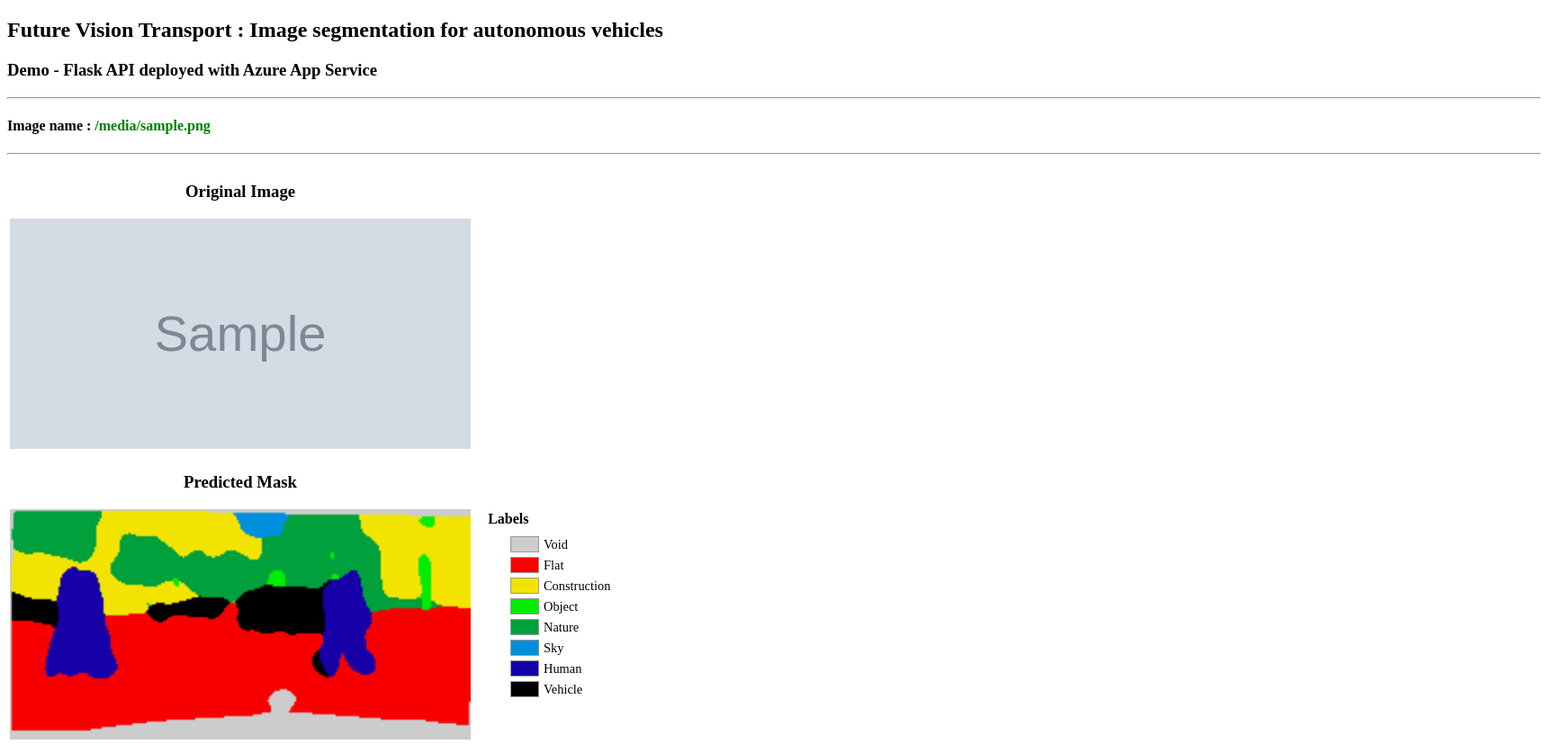
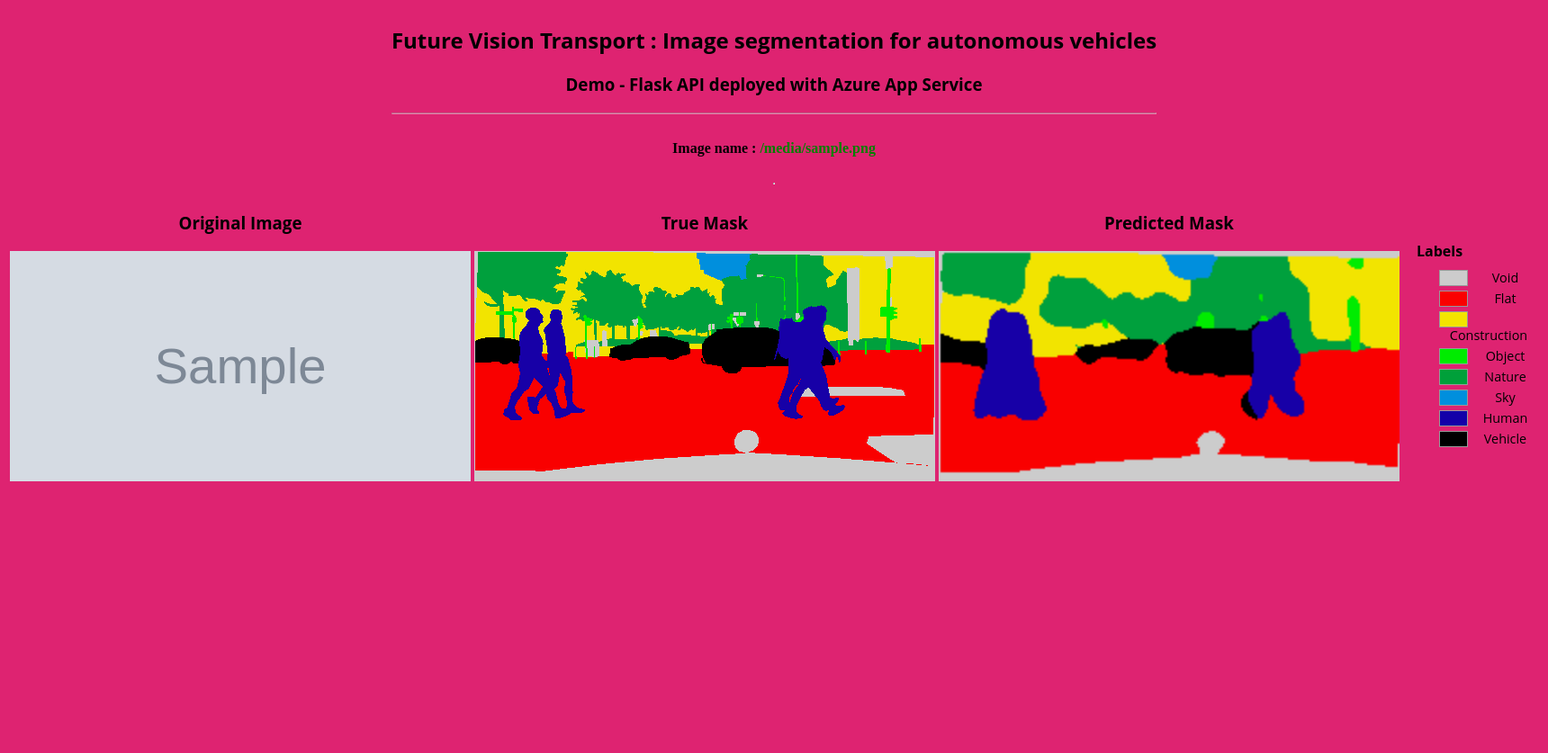
Before and after one commit to raoofrachidi/OC_IA_8, a Flask app: template templates/predict.html in a window 1720 px wide. Shown: the whole page at 90% size. After the commit the page ends 535 px from the top, so only its background shows below. Run offline with Flask 2, Linux system fonts and the light colour scheme; the template is opened without the code that fills it: most values are stand-ins (such as "Sample title", 1, 10 or a date in 2020); grey boxes marked "Sample" are stand-in pictures.

Commit message:
Update predict.html

```diff
--- a/templates/predict.html
+++ b/templates/predict.html
@@ -2,35 +2,36 @@
 <html lang="en">
 <head>
     <meta charset="UTF-8">
-    <title>Future Vision Transport</title>
+    <title style="font-family: 'Franklin Gothic Medium Cond'">Future Vision Transport</title>
 </head>
-<body>
+<body style="text-align: center; align-items: center; justify-content: center; background-color: #de2371">
 
-    <header>
-        <div class="title">
+    <header style="display: flex; align-items: center; justify-content: center">
+        <div class="title" style="font-family: 'Open Sans', serif">
             <h2>Future Vision Transport : Image segmentation for autonomous vehicles</h2>
             <h3>Demo - Flask API deployed with Azure App Service</h3>
-            <hr>
+            <hr style="color: white; opacity: 0.5">
         </div>
     </header>
 
-   <main>
+   <main style="display: grid; text-align: center">
        <h4>Image name : <font color="green">{{image_data}}</font></h4>
        <hr>
        <table>
            <tr>
                <td>
-                   <h3 align=center>Original Image</h3>
-                   <img src='{{ url_for("static", filename="images/"+image_data) }}' height="256" width="512"/>
-                </td>
-            </tr>
-
-           <tr>
-               <td>
-                   <h3 align=center>Predicted Mask</h3>
-                   <img src='{{ url_for("static", filename="outputs/prediction.png") }}' height="256" width="512"/>
+                   <h3 align=center style="font-family: 'Open Sans', serif">Original Image</h3>
+                   <img src='{{ url_for("static", filename="images/"+image_data) }}' height="256" width="512" alt="images"/>
                </td>
                <td>
+                   <h3 align=center style="font-family: 'Open Sans', serif">True Mask</h3>
+                   <img src='{{ url_for("static", filename="outputs/colorized_mask.png") }}' height="256" width="512" alt="colorized_mask"/>
+               </td>
+               <td>
+                   <h3 align=center style="font-family: 'Open Sans', serif">Predicted Mask</h3>
+                   <img src='{{ url_for("static", filename="outputs/prediction.png") }}' height="256" width="512" alt="prediction"/>
+               </td>
+               <td style="font-family: 'Open Sans', serif">
                    <div class='my-legend'>
                        <div class='legend-title'>Labels</div>
                        <div class='legend-scale'>
@@ -75,6 +76,8 @@
                                    border: 1px solid #999;
                                }
                            </style>
+                       </div>
+                   </div>
                </td>
            </tr>
        </table>
```
Lines whose indentation alone changed are shown as unchanged.
